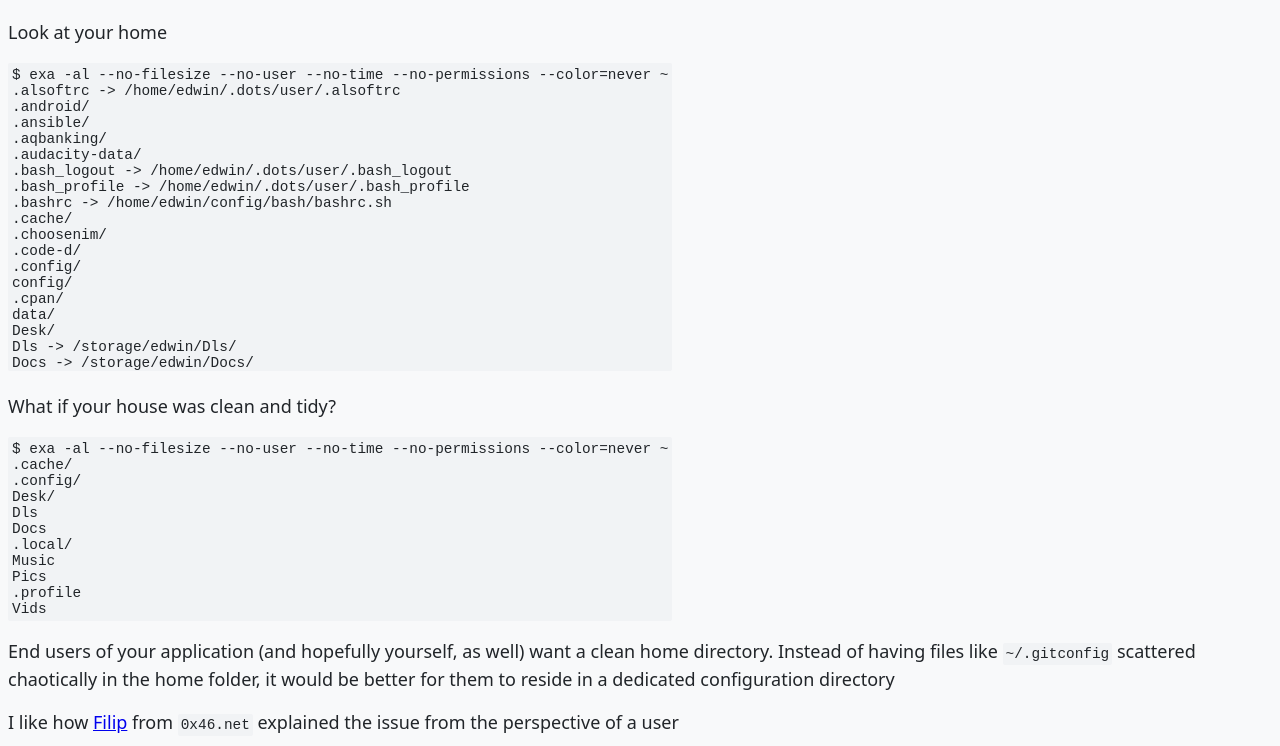
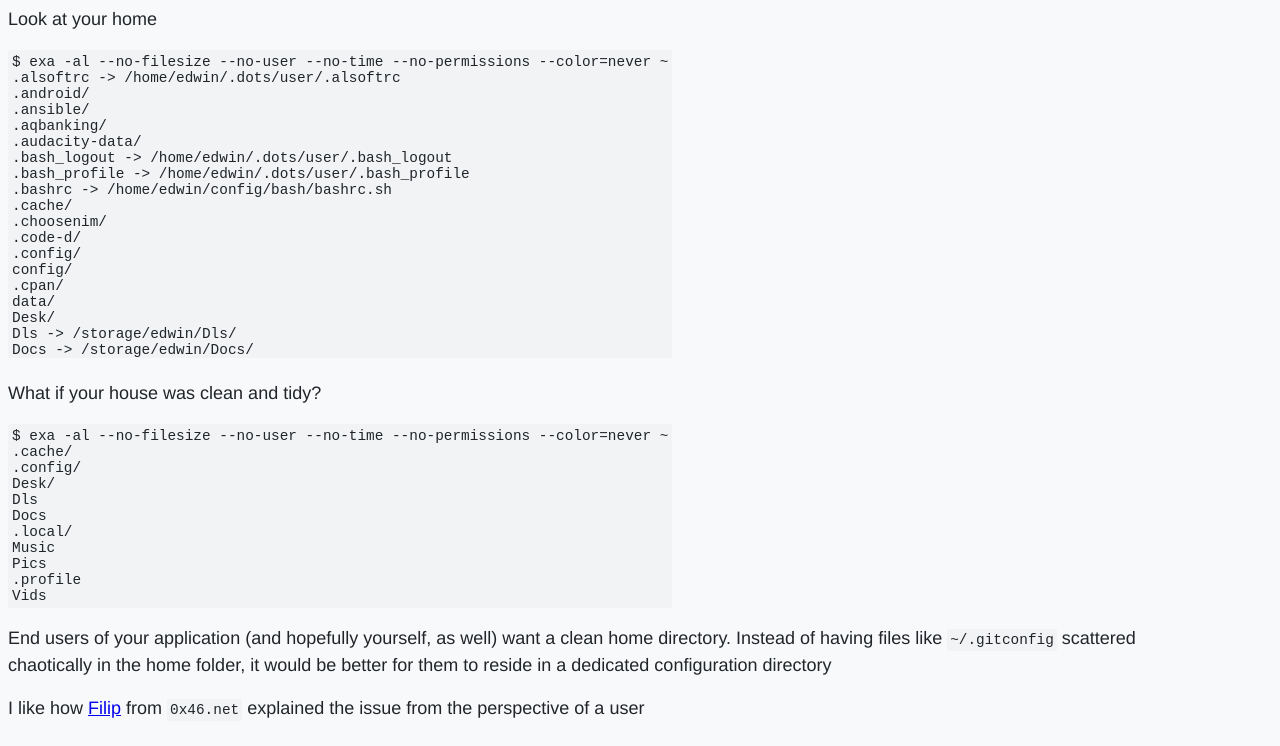
Before and after one commit to fox-projects/xdgbasedirectoryspecification.com, a plain HTML site: page index.html in a window 1280 px wide. Shown: the part 137-883 px from the top of the page. Drawn offline with Linux system fonts and the light colour scheme.

Commit message:
fix: Don't use 'system-ui'
Breaks on some systems, like Windows in particular cases

```diff
--- a/style.css
+++ b/style.css
@@ -1,9 +1,11 @@
-*, *::before, *::after {
+*,
+*::before,
+*::after {
 	border: 0 none;
 }
 
 body {
-	font-family: system-ui, -apple-system, BlinkMacSystemFont, ui-sans-serif, sans-serif;
+	font-family: ui-sans-serif, Helvetica, Arial, sans-serif;
 
 	color: #212529;
 	background-color: #f8f9fa;
@@ -24,12 +26,16 @@ code {
 	border-radius: 2px;
 }
 
-.title:active, .title:hover, .title:visited, .title:link {
+.title:active,
+.title:hover,
+.title:visited,
+.title:link {
 	color: inherit;
 	text-decoration-color: #adb5bd;
 }
 
-.ls-long code, .ls-short code {
+.ls-long code,
+.ls-short code {
 	display: inline-block;
 	padding: 4px;
 	border-radius: 2px;
```
